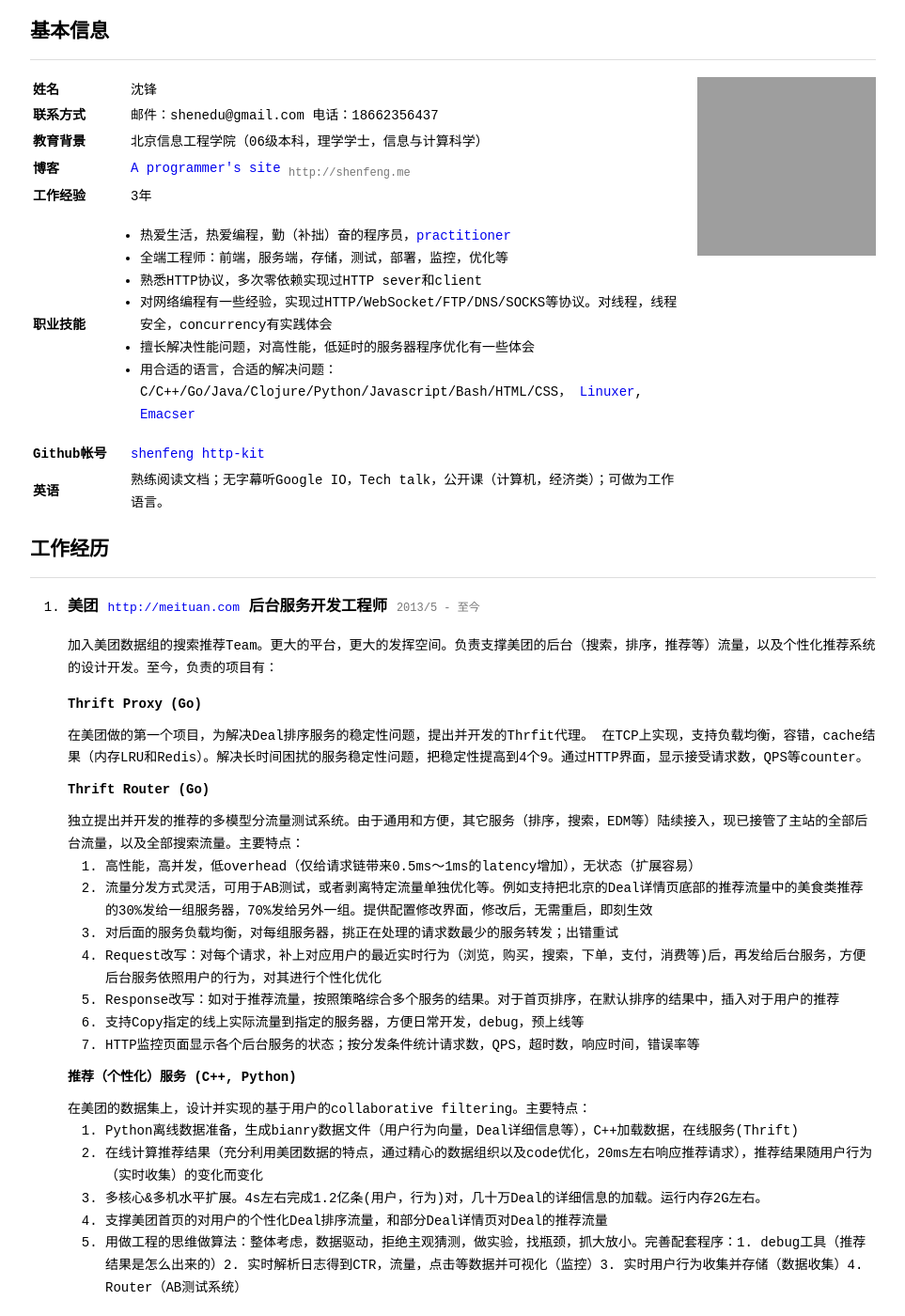
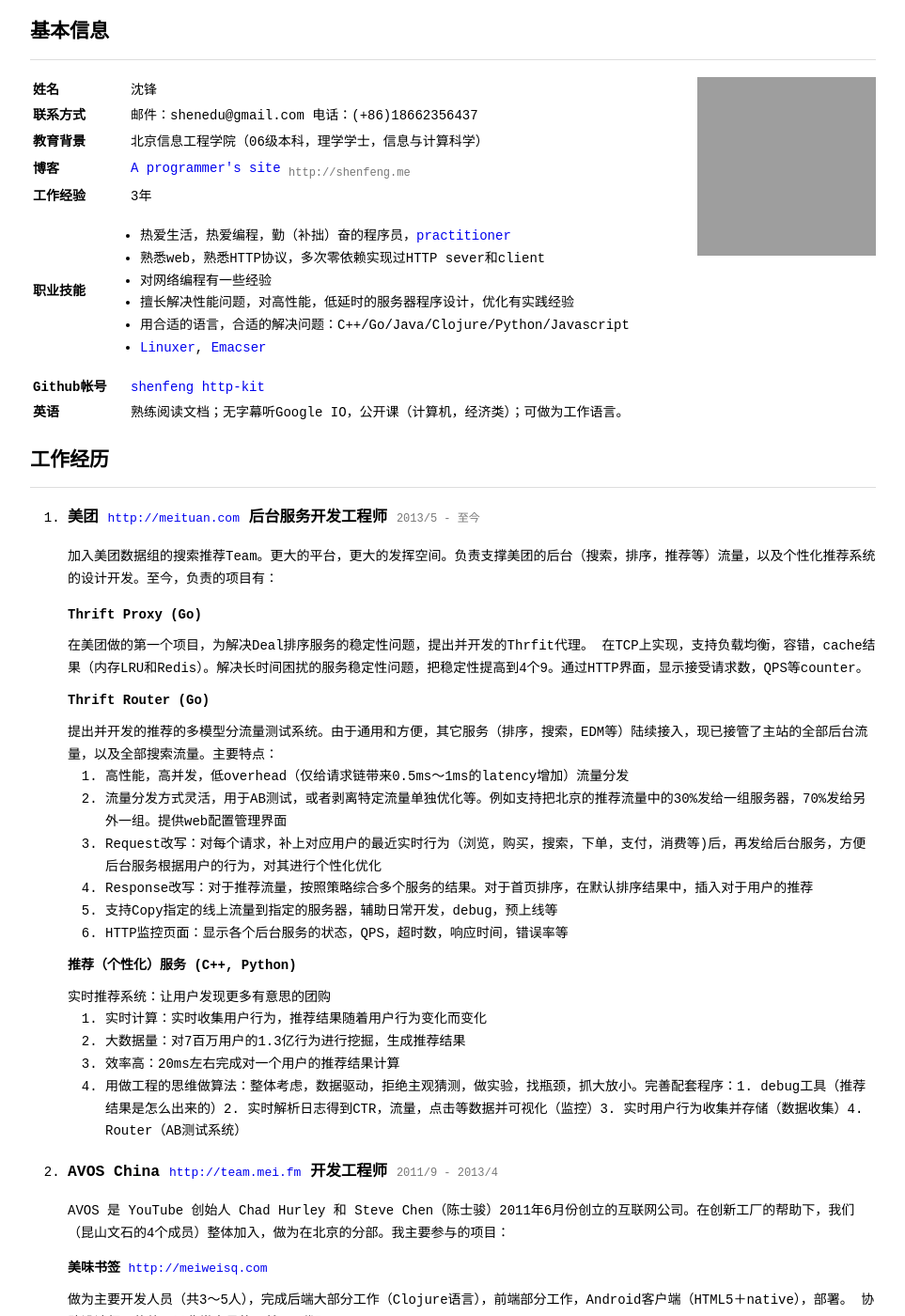
Before and after one commit to shenfeng/shenfeng.github.com, a Jekyll site: the page resume/index.html, which Jekyll copies as it is, in a window 1280 px wide and 1400 px high. Shown: the whole window at 94% size, without its empty margins (158-1121 px from the left). Built offline with Jekyll 4.4.1, drawn with Linux system fonts in a browser that asks for light colours; grey boxes are pictures that could not be loaded.

Commit message:
update resume

```diff
--- a/resume/index.html
+++ b/resume/index.html
@@ -21,7 +21,7 @@
             <td>联系方式</td>
             <td>
               <span>邮件：shenedu@gmail.com</span>
-              <span>电话：18662356437</span>
+              <span>电话：(+86)18662356437</span>
             </td>
           </tr>
           <tr>
@@ -44,15 +44,13 @@
             <td>
               <ul class="skills">
                 <li>热爱生活，热爱编程，勤（补拙）奋的程序员，<a href="https://github.com/shenfeng?tab=repositories">practitioner</a></li>
-                <li>全端工程师：前端，服务端，存储，测试，部署，监控，优化等</li>
+                <!--<li>全端工程师：前端，服务端，存储，测试，部署，监控，优化等</li> -->
                 <!-- <li>熟练的前端工程师，对JS/HTML/CSS/有较好的理解，5年有余，感情深厚，经验丰富</li> -->
-                <li>熟悉HTTP协议，多次零依赖实现过HTTP sever和client</li>
-                <li>对网络编程有一些经验，实现过HTTP/WebSocket/FTP/DNS/SOCKS等协议<!-- （有些是部分）
-                -->。对线程，线程安全，concurrency有实践体会</li>
-                <li>擅长解决性能问题，对高性能，低延时的服务器程序优化有一些体会</li>
-                <li>用合适的语言，合适的解决问题：C/C++/Go/Java/Clojure/Python/Javascript/Bash/HTML/CSS，
-                  <a href="https://github.com/shenfeng/dotfiles">Linuxer</a>,
-                  <a href="https://github.com/shenfeng/dotfiles/tree/master/emacs.d">Emacser</a>
+                <li>熟悉web，熟悉HTTP协议，多次零依赖实现过HTTP sever和client</li>
+                <li>对网络编程有一些经验<!-- （有些是部分） --></li>
+                <li>擅长解决性能问题，对高性能，低延时的服务器程序设计，优化有实践经验</li>
+                <li>用合适的语言，合适的解决问题：C++/Go/Java/Clojure/Python/Javascript</li>
+                <li><a href="https://github.com/shenfeng/dotfiles">Linuxer</a>, <a href="https://github.com/shenfeng/dotfiles/tree/master/emacs.d">Emacser</a> </li>
               </ul>
             </td>
           </tr>
@@ -65,7 +63,7 @@
           </tr>
           <tr>
             <td>英语</td>
-            <td>熟练阅读文档；无字幕听Google IO，Tech talk，公开课（计算机，经济类）；可做为工作语言。</td>
+            <td>熟练阅读文档；无字幕听Google IO，公开课（计算机，经济类）；可做为工作语言。</td>
           </tr>
           <!-- <tr> -->
           <!--   <td>求职目标</td> -->
@@ -93,26 +91,25 @@
                 <li>
                   <h4>Thrift Router (Go)</h4>
                   <div
-                      class="detail">独立提出并开发的推荐的多模型分流量测试系统。由于通用和方便，其它服务（排序，搜索，EDM等）陆续接入，现已接管了主站的全部后台流量，以及全部搜索流量。主要特点：
+                      class="detail">提出并开发的推荐的多模型分流量测试系统。由于通用和方便，其它服务（排序，搜索，EDM等）陆续接入，现已接管了主站的全部后台流量，以及全部搜索流量。主要特点：
                       <ol>
-                          <li>高性能，高并发，低overhead（仅给请求链带来0.5ms～1ms的latency增加），无状态（扩展容易）</li>
-                          <li>流量分发方式灵活，可用于AB测试，或者剥离特定流量单独优化等。例如支持把北京的Deal详情页底部的推荐流量中的美食类推荐的30%发给一组服务器，70%发给另外一组。提供配置修改界面，修改后，无需重启，即刻生效</li>
-                          <li>对后面的服务负载均衡，对每组服务器，挑正在处理的请求数最少的服务转发；出错重试</li>
-                          <li>Request改写：对每个请求，补上对应用户的最近实时行为（浏览，购买，搜索，下单，支付，消费等)后，再发给后台服务，方便后台服务依照用户的行为，对其进行个性化优化</li>
-                          <li>Response改写：如对于推荐流量，按照策略综合多个服务的结果。对于首页排序，在默认排序的结果中，插入对于用户的推荐</li>
-                          <li>支持Copy指定的线上实际流量到指定的服务器，方便日常开发，debug，预上线等</li>
-                          <li>HTTP监控页面显示各个后台服务的状态；按分发条件统计请求数，QPS，超时数，响应时间，错误率等</li>
+                          <li>高性能，高并发，低overhead（仅给请求链带来0.5ms～1ms的latency增加）流量分发</li>
+                          <li>流量分发方式灵活，用于AB测试，或者剥离特定流量单独优化等。例如支持把北京的推荐流量中的30%发给一组服务器，70%发给另外一组。提供web配置管理界面</li>
+                         <!-- <li>对后面的服务负载均衡，对每组服务器，挑正在处理的请求数最少的服务转发；出错重试</li> -->
+                          <li>Request改写：对每个请求，补上对应用户的最近实时行为（浏览，购买，搜索，下单，支付，消费等)后，再发给后台服务，方便后台服务根据用户的行为，对其进行个性化优化</li>
+                          <li>Response改写：对于推荐流量，按照策略综合多个服务的结果。对于首页排序，在默认排序结果中，插入对于用户的推荐</li>
+                          <li>支持Copy指定的线上流量到指定的服务器，辅助日常开发，debug，预上线等</li>
+                          <li>HTTP监控页面：显示各个后台服务的状态，QPS，超时数，响应时间，错误率等</li>
                       </ol>
                 </li>
                 <li>
                   <h4>推荐（个性化）服务 (C++, Python)</h4>
                   <div class="detail">
-                     在美团的数据集上，设计并实现的基于用户的collaborative filtering。主要特点：
+                     实时推荐系统：让用户发现更多有意思的团购
                       <ol>
-                          <li>Python离线数据准备，生成bianry数据文件（用户行为向量，Deal详细信息等），C++加载数据，在线服务(Thrift)</li>
-                          <li>在线计算推荐结果（充分利用美团数据的特点，通过精心的数据组织以及code优化，20ms左右响应推荐请求），推荐结果随用户行为（实时收集）的变化而变化</li>
-                          <li>多核心&多机水平扩展。4s左右完成1.2亿条(用户，行为)对，几十万Deal的详细信息的加载。运行内存2G左右。</li>
-                          <li>支撑美团首页的对用户的个性化Deal排序流量，和部分Deal详情页对Deal的推荐流量</li>
+                          <li>实时计算：实时收集用户行为，推荐结果随着用户行为变化而变化</li>
+                          <li>大数据量：对7百万用户的1.3亿行为进行挖掘，生成推荐结果</li>
+                          <li>效率高：20ms左右完成对一个用户的推荐结果计算</li>
                           <li>用做工程的思维做算法：整体考虑，数据驱动，拒绝主观猜测，做实验，找瓶颈，抓大放小。完善配套程序：1. debug工具（推荐结果是怎么出来的）2. 实时解析日志得到CTR，流量，点击等数据并可视化（监控）3. 实时用户行为收集并存储（数据收集）4. Router（AB测试系统）</li>
                     </ol>
                   </div>
```
Also changed, not shown: other parts of resume/index.html (+1 -1 lines).
